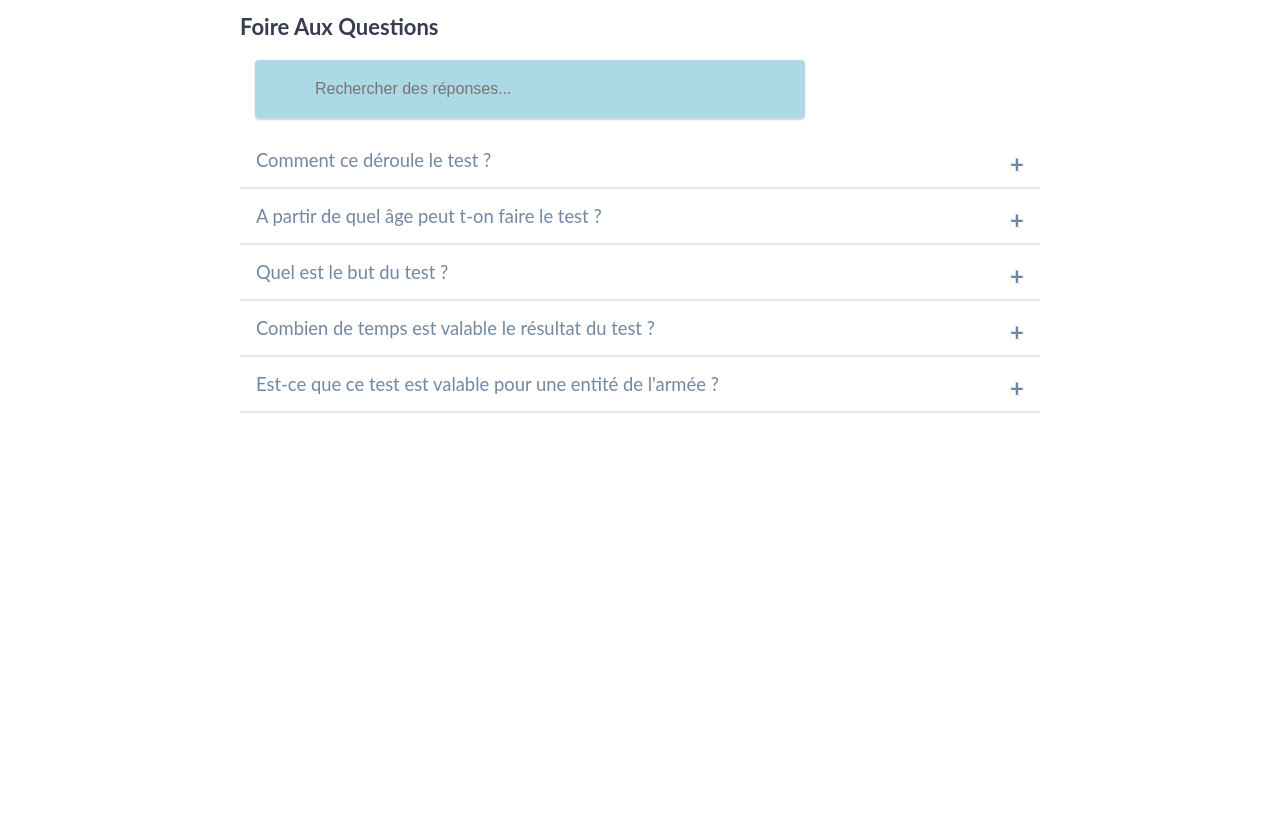
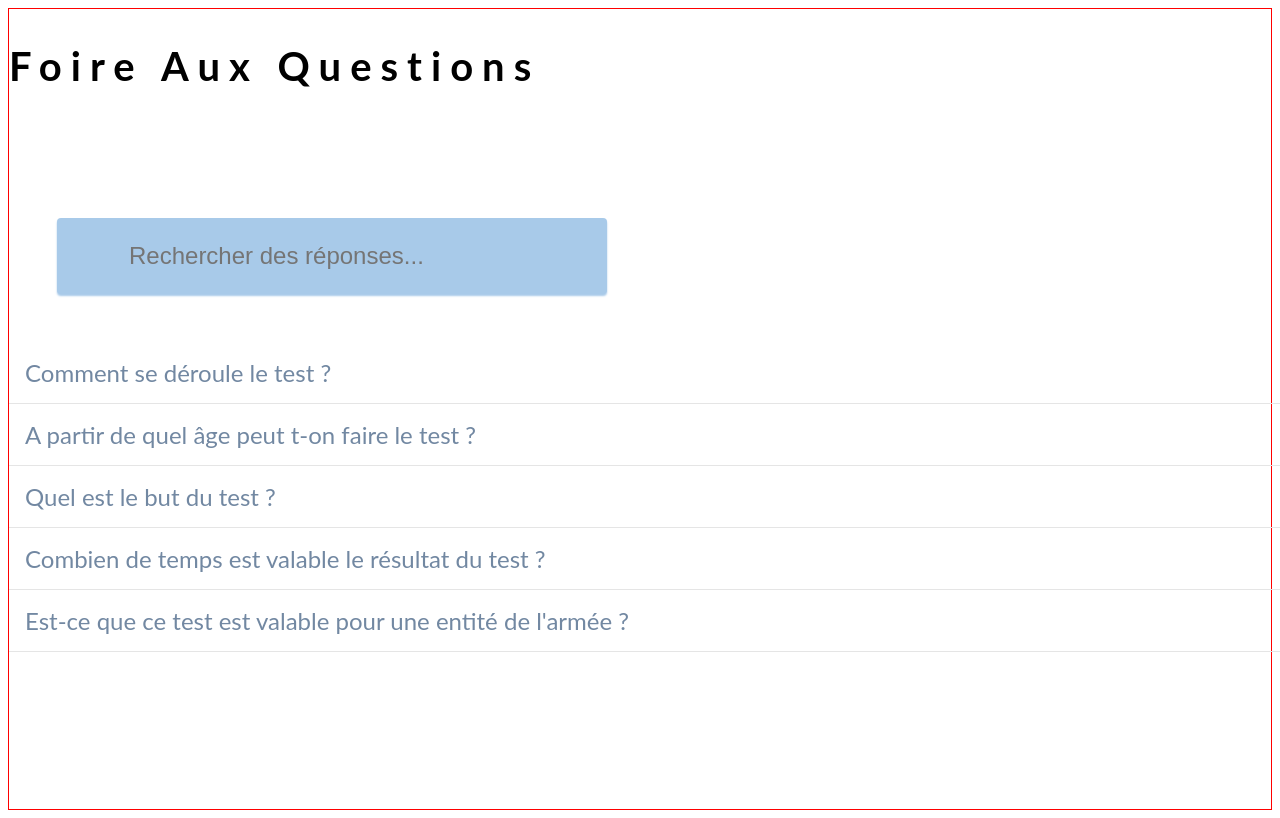
Before and after one commit to SebLds/TechCare, a PHP site: page /App/View/Faq/index.php in a window 1280 px wide; the page is wider, and only the part inside the window is pictured. Before the commit the page ends 413 px from the top of that part, so only its background shows below. Run offline with PHP 8.4, Linux system fonts and the light colour scheme; some libraries are stand-ins or nearby versions.

Commit message:
homepage

```diff
--- a/App/View/Faq/index.php
+++ b/App/View/Faq/index.php
@@ -2,16 +2,14 @@
 <link href="/Web/css/faq.css" rel="stylesheet">
 <?php //$head_tags = ob_get_clean();?>
 
-<div class="container">
+<div id="body">
     <h2>Foire Aux Questions</h2>
 
-    <div class="search">
-        <input type="text" autocomplete="off" class="search__input" placeholder="Rechercher des réponses..." tabindex="1">
-    </div>
+    <input type="text" autocomplete="off" class="search-input" placeholder="Rechercher des réponses..." tabindex="1">
 
     <div class="accordion">
         <div class="accordion-item">
-            <a>Comment ce déroule le test ?</a>
+            <a>Comment se déroule le test ?</a>
             <div class="content">
                 <p>Lorem ipsum dolor sit amet, consectetur adipiscing elit, sed do eiusmod tempor incididunt ut labore et dolore magna aliqua. Elementum sagittis vitae et leo duis ut. Ut tortor pretium viverra suspendisse potenti.</p>
             </div>
--- a/App/View/footer.php
+++ b/App/View/footer.php
@@ -1,3 +1,4 @@
+<link href="/Web/css/footer.css" rel="stylesheet">
 
 <footer>
     <div class="footer-left">
--- a/App/View/template.php
+++ b/App/View/template.php
@@ -12,9 +12,8 @@
     <!-- Font -->
     <link href="https://fonts.googleapis.com/css?family=Lato:100,300,400,700,900&display=swap" rel="stylesheet">
     <base href="<?php if (isset($webRoot)){echo $webRoot;} ?>" >
-   <link href="/Web/css/rules.css" rel="stylesheet">
-   <link href="/Web/images/favicon.png" rel="shortcut icon" type="image/png"/>
-    <link href="/Web/css/footer.css" rel="stylesheet">
+    <link href="/Web/css/rules.css" rel="stylesheet">
+    <link href="/Web/images/favicon.png" rel="shortcut icon" type="image/png"/>
     <link href="https://pro.fontawesome.com/releases/v5.13.0/css/all.css" rel="stylesheet">
     <!--<link href="https://cdnjs.cloudflare.com/ajax/libs/font-awesome/5.9.0/css/all.css" rel="stylesheet">-->
     <?php if (isset($head_tags)){echo $head_tags;} ?>
--- a/Web/css/faq.css
+++ b/Web/css/faq.css
@@ -1,109 +1,79 @@
-*, *:before, *:after {
-    -webkit-box-sizing: inherit;
-    box-sizing: inherit;
-}
-html {
-    -webkit-box-sizing: border-box;
-    box-sizing: border-box;
-}
-body {
-    display: -webkit-box;
-    display: -webkit-flex;
-    display: -ms-flexbox;
-    display: flex;
+
+#body {
+    margin: 0 auto;
+    padding: 0;
+    flex-direction: column;
+    justify-content: center;
+    align-items: center;
+    border: 1px solid red;
+    min-height: 100vh;
+    font-family: "Lato", Helvetica, sans-serif;
+    font-size: 15pt;
 }
 
-.search {
-    padding: 15px;
-    display: flex;
+
+.search-input {
+    border: 1px solid red;
+    width: 100%;
+    max-width: 550px;
+    margin: 2em;
+    padding: 1em 1em 1em 3em;
+    background: rgba(168, 202, 233, 1);
+    border: none;
+    outline:none;
+    color: gray;
+    font-size: 1.2em;
+    border-radius: 4px;
+    box-shadow: 0 2px 2px 0 rgba(168, 202, 233, 1);
+    transition: background .4s, box-shadow .2s;
+}
+.search-input:hover {
+    background: rgba(168, 202, 233, 0.8);
 }
 
-.search__input {
-    width: 100%;
-    max-width: 550px;
-    padding: 20px 32px 20px 60px;
-    background: lightblue;
-    border: none;
-    outline: none;
-    color: gray;
-    font-size: 16px;
-    border-radius: 4px;
-    -webkit-box-shadow: 0 1px 2px 0 lightgray;
-    box-shadow: 0 2px 2px 0 lightgray;
-    -webkit-transition: background .4s, -webkit-box-shadow .2s;
-    transition: background .4s, -webkit-box-shadow .2s;
-    -o-transition: background .4s, box-shadow .2s;
-    transition: background .4s, box-shadow .2s;
-    transition: background .4s, box-shadow .2s, -webkit-box-shadow .2s;
-}
-.search__input:hover {
-    background: white;
-    -webkit-box-shadow: 0 10px 20px white;
-    box-shadow: 0 10px 20px white;
-}
-
-.container {
-    margin: 0 auto;
-    padding: 0;
-    font-family: 'Lato', sans-serif;
-    background: #fff;
-    color: #4d5974;
-    width: 50rem;
-    min-height: 100vh;
-}
 h2 {
-    font-size: 22px;
-    color: #373d51;
-    margin: 5px 0px;
+    font-size: 2em;
+    letter-spacing: 0.225em;;
+    color: black;
+    margin-bottom: 2em;
 }
 .accordion a {
+    font-size: 1.2em;
     position: relative;
-    display: -webkit-box;
-    display: -webkit-flex;
-    display: -ms-flexbox;
     display: flex;
-    -webkit-box-orient: vertical;
-    -webkit-box-direction: normal;
-    -webkit-flex-direction: column;
-    -ms-flex-direction: column;
     flex-direction: column;
     width: 100%;
     padding: 1rem 3rem 1rem 1rem;
     color: #7288a2;
-    font-size: 1.15rem;
     border-bottom: 1px solid #e5e5e5;
 }
 .accordion a:hover,
 .accordion a:hover::after {
     cursor: pointer;
-    color: #ff5353;
+    color: #A8CAE9;
 }
 .accordion a.active {
-    color: #ff5353;
-    border-bottom: 1px solid #ff5353;
+    color: #A8CAE9;
+    border-bottom: 1px solid #A8CAE9;
 }
 .accordion a::after {
     content: '\002B';
     position: absolute;
-    float: right;
-    right: 1rem;
-    font-size: 1.5rem;
+    right: 1em;
+    font-size: 1em;
     color: #7288a2;
     font-weight: bold;
     text-align: center;
 }
 .accordion a.active::after {
     content: '\2212';
-    color: #ff5353;
+    color: #A8CAE9;
 }
 .accordion .content {
     padding: 0 1rem;
     max-height: 0;
-    border-bottom: 1px solid #e5e5e5;
     overflow: hidden;
     clear: both;
-    -webkit-transition: all 0.2s ease 0.15s;
-    -o-transition: all 0.2s ease 0.15s;
     transition: all 0.2s ease 0.15s;
 }
 .accordion .content p {
@@ -114,7 +84,5 @@ h2 {
     opacity: 1;
     padding: 1rem;
     max-height: 100%;
-    -webkit-transition: all 0.35s ease 0.15s;
-    -o-transition: all 0.35s ease 0.15s;
     transition: all 0.35s ease 0.15s;
 }
--- a/Web/css/home.css
+++ b/Web/css/home.css
@@ -7,7 +7,6 @@
 
 /* Basic */
 #body {
-    scroll-behavior: smooth;
     display: block;
     margin: 0;
     padding: 0;
--- a/Web/css/rules.css
+++ b/Web/css/rules.css
@@ -2,6 +2,7 @@
   padding: 0;
   margin: 0;
   font-family: 'Lato', sans-serif;
+  scroll-behavior: smooth;
 }
 
 #body {
```
Also changed, not shown: Web/css/footer.css (+13 -6 lines).
